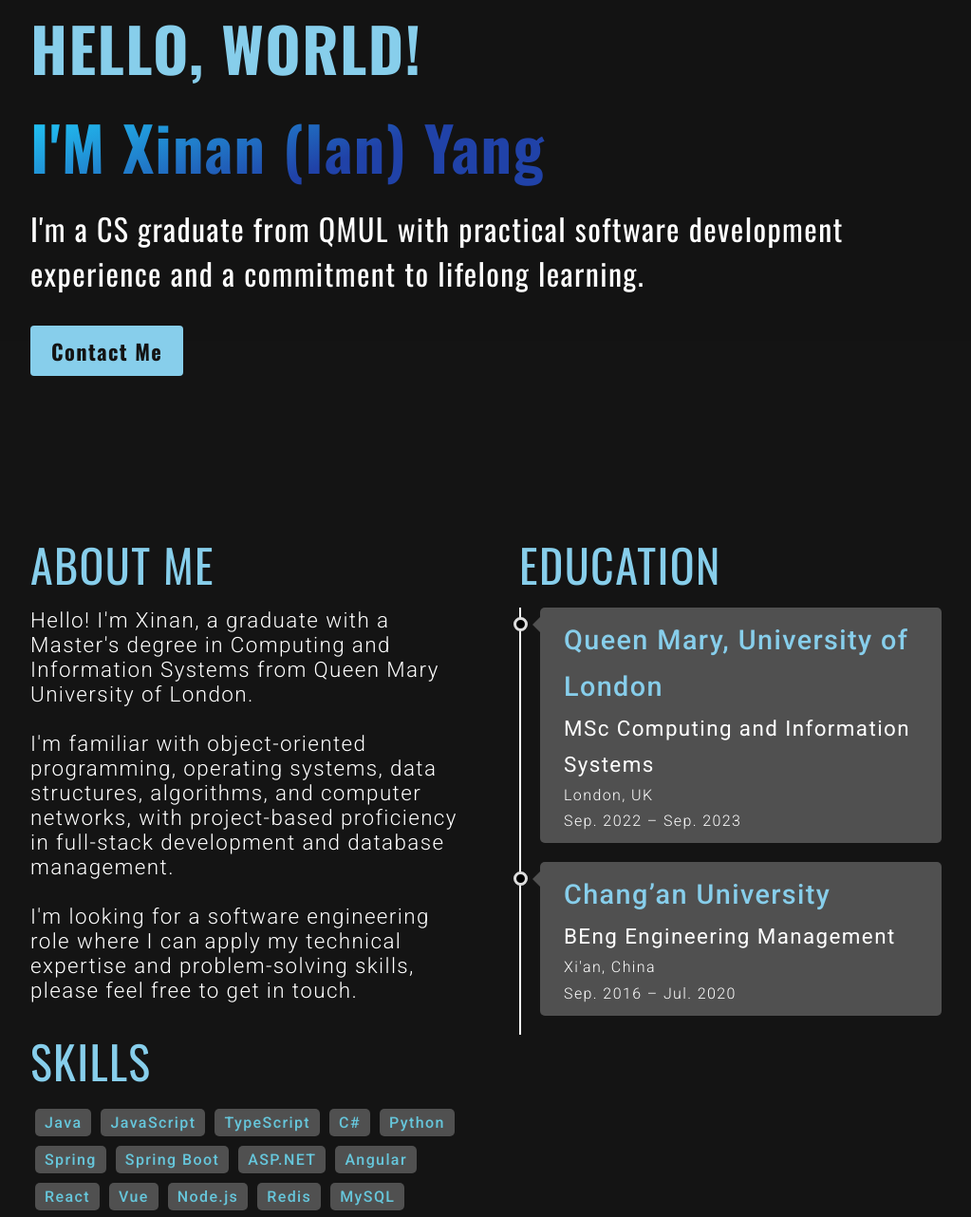
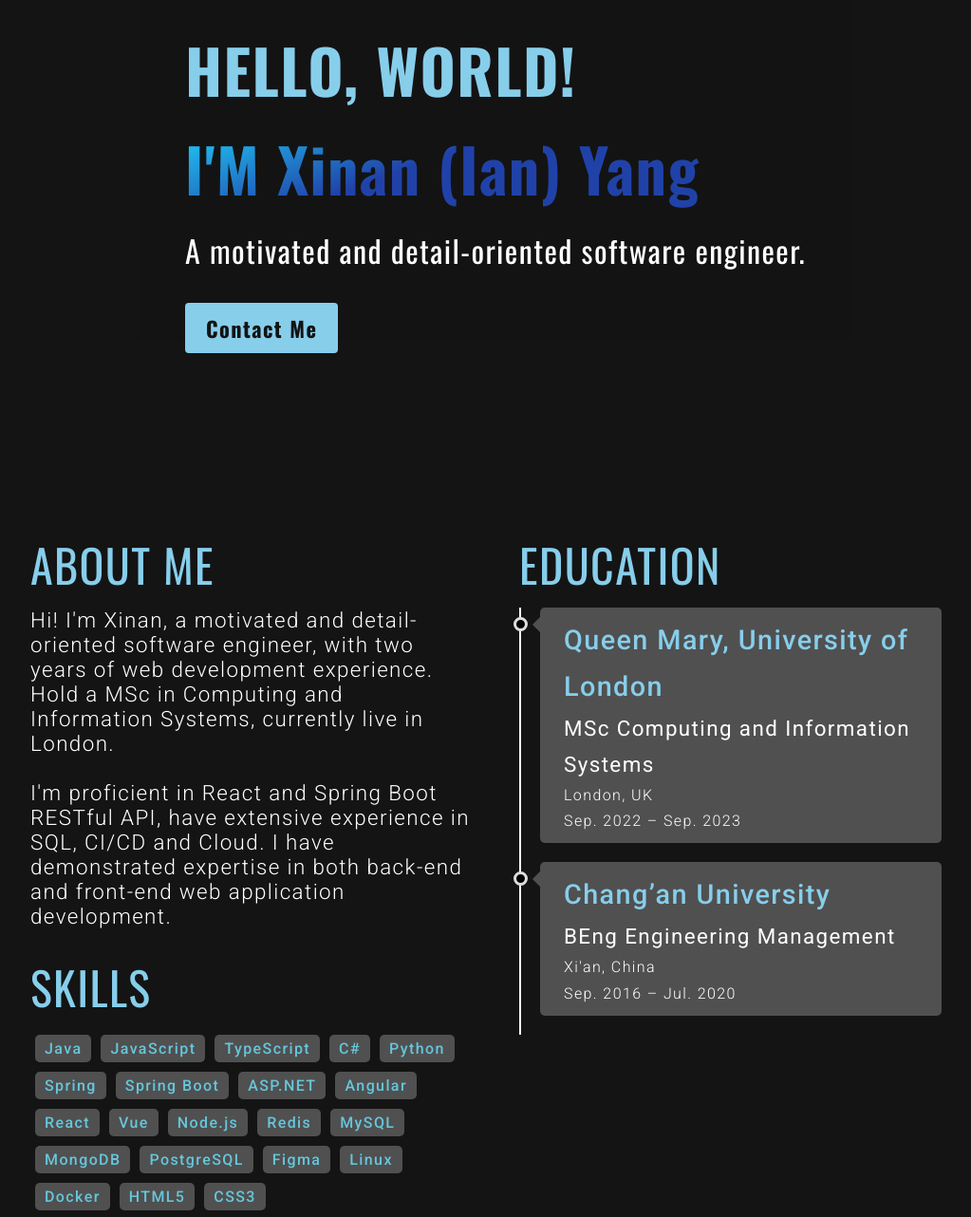
Before and after one commit to Xinan15/Xinan, a plain HTML site: page index.html in a window 1280 px wide. Shown: the part 241-1523 px from the top of the page at 95% size, without its empty margins (118-1141 px from the left). Drawn offline with nearby package versions, Linux system fonts and the light colour scheme.

Commit message:
update about me

```diff
--- a/index.html
+++ b/index.html
@@ -68,8 +68,7 @@
       <div class="main__content">
         <h1>HELLO, WORLD!</h1>
         <h2>I'M Xinan (Ian) Yang</h2>
-        <p>I'm a CS graduate from QMUL with practical software development experience and a commitment to lifelong
-          learning.</p>
+        <p>A motivated and detail-oriented software engineer.</p>
         <button id="about" class="main__btn"><a href="#contactme__form">Contact Me</a></button>
       </div>
     </div>
@@ -80,16 +79,13 @@
     <div class="left__container">
       <h1>ABOUT ME</h1>
       <p>
-        Hello! I'm Xinan, a graduate with a Master's degree in Computing and Information Systems from Queen Mary
-        University of London.<br><br>
+        Hi! I'm Xinan, a motivated and detail-oriented software engineer,
+        with two years of web development experience.
+        Hold a MSc in Computing and Information Systems, currently live in London.<br><br>
 
-        I'm familiar with object-oriented programming, operating systems, data structures, algorithms, and computer
-        networks, with project-based proficiency in full-stack development and database management. <br><br>
-
-        I'm looking for a software engineering role where I can apply my technical expertise and problem-solving skills,
-        please feel free to get in touch.
+        I'm proficient in React and Spring Boot RESTful API, have extensive experience in SQL, CI/CD and Cloud.
+        I have demonstrated expertise in both back-end and front-end web application development.<br>
         <br>
-        <br />
 
       <h1>SKILLS</h1>
 
```
